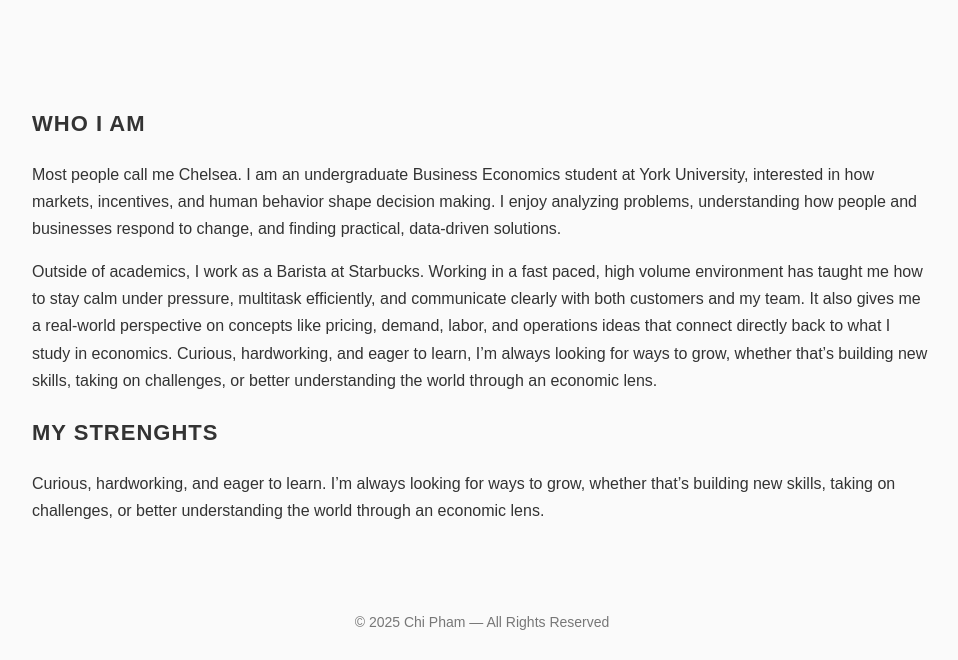
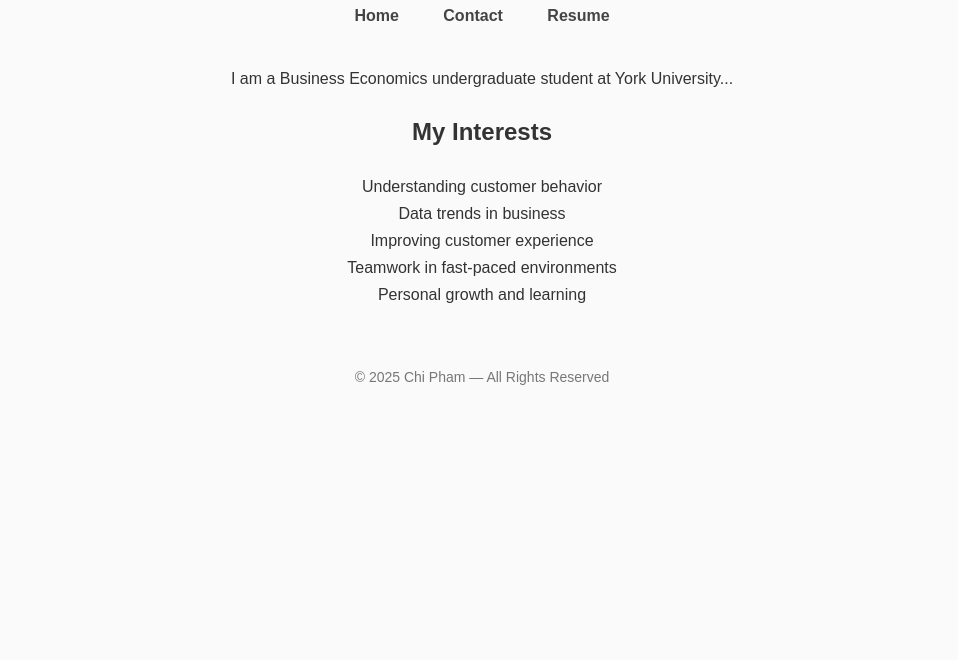
Before and after one commit to chipha146/HiIamChiPham.github.io, a plain HTML site: page about.html in a window 1280 px wide. Shown: the part 153-813 px from the top of the page, without its empty margins (158-1116 px from the left). Drawn offline with Linux system fonts and the light colour scheme.

Commit message:
Add files via upload

```diff
--- a/about.html
+++ b/about.html
@@ -2,8 +2,7 @@
 <html lang="en">
 <head>
     <meta charset="UTF-8">
-    <meta name="viewport" content="width=device-width, initial-scale=1.0">
-    <title>About Me | Chi Pham</title>
+    <title>About | Chi Pham</title>
 
     <style>
         body {
@@ -11,33 +10,25 @@
             font-family: Arial, Helvetica, sans-serif;
             background-color: #fafafa;
             color: #333;
+            text-align: center;
+            padding-top: 80px;
         }
-        header {
-            padding: 40px;
-            text-align: center;
-        }
+
         nav a {
-            margin: 0 15px;
+            margin: 0 20px;
             text-decoration: none;
             color: #444;
             font-weight: bold;
         }
+
         .container {
-            max-width: 900px;
+            max-width: 700px;
             margin: 40px auto;
-            padding: 20px;
             line-height: 1.7;
         }
-        h2 {
-            margin-top: 20px;
-            text-transform: uppercase;
-            font-size: 22px;
-            letter-spacing: 1px;
-        }
+
         footer {
-            text-align: center;
-            padding: 30px;
-            margin-top: 40px;
+            margin-top: 60px;
             color: #777;
             font-size: 14px;
         }
@@ -46,48 +37,25 @@
 
 <body>
 
-    <header>
-        <h1>About Me</h1>
-        <nav>
-            <a href="index">Home</a>
-            <a href="contact">Contact</a>
-        </nav>
-    </header>
+    <h1>About Me</h1>
+
+    <nav>
+        <a href="../">Home</a>
+        <a href="../contact/">Contact</a>
+        <a href="../resume/">Resume</a>
+    </nav>
 
     <div class="container">
+        <p>I am a Business Economics undergraduate student at York University...</p>
 
-        <h2>Who I Am</h2>
-
-        <p>
-            Most people call me Chelsea. I am an undergraduate
-            Business Economics student at York University,
-            interested in how markets, incentives, and human behavior shape
-            decision making. I enjoy analyzing problems, understanding how
-            people and businesses respond to change, and finding practical,
-            data-driven solutions.
-        </p>
-
-        <p>
-           Outside of academics, I work as a Barista at Starbucks. Working in a fast
-           paced, high volume environment has taught me how to stay calm under
-           pressure, multitask efficiently, and communicate clearly with both customers
-           and my team. It also gives me a real-world perspective on concepts like
-           pricing, demand, labor, and operations ideas that connect directly back to
-           what I study in economics.
-
-           Curious, hardworking, and eager to learn, I’m always looking for ways to
-           grow, whether that’s building new skills, taking on challenges, or better
-           understanding the world through an economic lens.
-        </p>
-
-
-        <h2>My Strenghts</h2>
-           Curious, hardworking, and eager to learn.
-           I’m always looking for ways to
-           grow, whether that’s building new skills,
-           taking on challenges, or better understanding
-           the world through an economic lens.</li> </ul>
-
+        <h2>My Interests</h2>
+        <ul style="list-style:none; padding:0;">
+            <li>Understanding customer behavior</li>
+            <li>Data trends in business</li>
+            <li>Improving customer experience</li>
+            <li>Teamwork in fast-paced environments</li>
+            <li>Personal growth and learning</li>
+        </ul>
     </div>
 
     <footer>
@@ -95,5 +63,4 @@
     </footer>
 
 </body>
-
 </html>
```
Also changed, not shown: contact.html (+21 -49 lines), index.html (+3 -8 lines).
